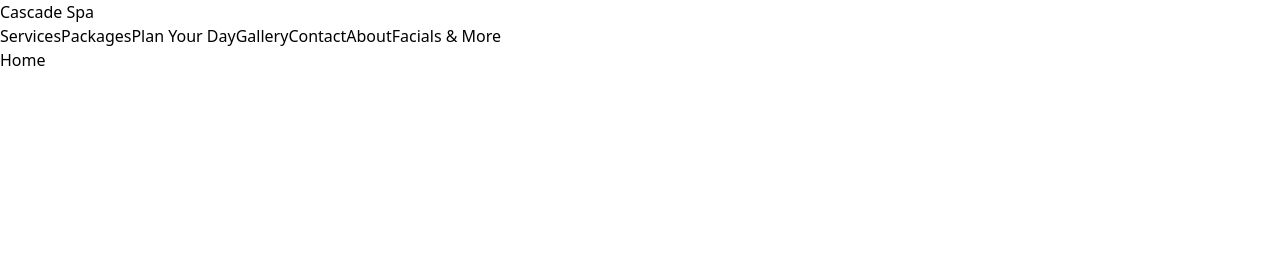
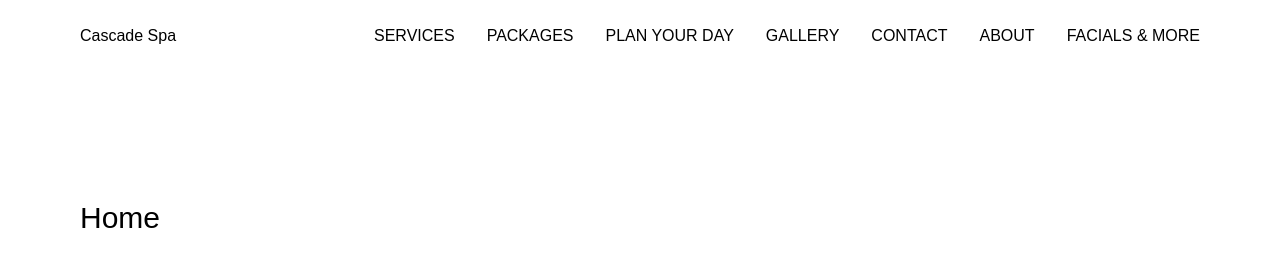
Before and after one commit to yusongsh/Cascade, a Gatsby site: page / in a window 1280 px wide. Built offline with nearby package versions, Linux system fonts and the light colour scheme; Gatsby itself is replaced by a stand-in of ours.

Commit message:
Navbar added

```diff
--- a/src/componets/Layout.js
+++ b/src/components/Layout.js
@@ -1,5 +1,5 @@
 import React from "react";
-import NavBar from "./Navbar.js";
+import NavBar from "./Navbar";
 
 const Layout = ({ children, backgroundColor }) => {
   return (
--- a/src/componets/Navbar.js
+++ b/src/components/Navbar.js
@@ -11,11 +11,11 @@ const Navbar = () => {
   const navItems = [
     { title: "Services", to: "/services" },
     { title: "Packages", to: "/packages" },
-    { title: "Plan Your Day", to: "/plan-your-day" },
+    { title: "Plan Your Day", to: "/planyourday" },
     { title: "Gallery", to: "/gallery" },
     { title: "Contact", to: "/contact" },
     { title: "About", to: "/about" },
-    { title: "Facials & More", to: "/facials-more" },
+    { title: "Facials & More", to: "/facial" },
   ];
 
   return (
@@ -25,7 +25,7 @@ const Navbar = () => {
           Cascade Spa
         </Link>
 
-        <button className="sm:hidden block" onClick={toggleMenu}>
+        <button className="lg:hidden block" onClick={toggleMenu}>
           <svg className="h-6 w-6 fill-current" viewBox="0 0 24 24">
             {!isOpen ? (
               <svg
@@ -66,15 +66,10 @@ const Navbar = () => {
         <div
           className={`${
             isOpen ? "block" : "hidden"
-          } text-lg sm:flex sm:items-center gap-8`}
+          } text-base font-light font-title uppercase lg:flex lg:items-center gap-8`}
         >
           {navItems.map((item) => (
-            <Link
-              key={item.title}
-              to={item.to}
-              className="relative block hover:text-main-grey nav-link"
-              activeClassName="active-link"
-            >
+            <Link key={item.title} to={item.to} className="relative block">
               {item.title}
             </Link>
           ))}
@@ -104,7 +99,7 @@ const Navbar = () => {
             </svg>
           </button>
 
-          <div className="flex flex-col items-center justify-center h-full space-y-4">
+          <div className="flex flex-col items-center justify-center h-full space-y-4 text-base font-light font-title uppercase ">
             {navItems.map((item) => (
               <Link
                 key={item.title}
@@ -115,7 +110,6 @@ const Navbar = () => {
                 {item.title}
               </Link>
             ))}
-            {/* Your existing social icons code */}
           </div>
         </div>
       )}
--- a/src/pages/index.js
+++ b/src/pages/index.js
@@ -1,12 +1,12 @@
 import React from "react";
-import Layout from "../componets/Layout";
+import Layout from "../components/Layout";
 import { Link, graphql } from "gatsby";
 
 const IndexPage = () => {
   return (
     <Layout>
       <div>
-        <h1>Home</h1>
+        <h1 className="text-3xl">Home</h1>
         {/* Use other data properties in a similar manner */}
       </div>
     </Layout>
--- a/src/styles/global.css
+++ b/src/styles/global.css
@@ -1,3 +1,6 @@
 @import 'tailwindcss/base';
 @import 'tailwindcss/components';
 @import 'tailwindcss/utilities';
+
+
+@import url('https://fonts.googleapis.com/css2?family=Cinzel:wght@400;500;600;700&family=Poppins:wght@200;300;400;500;600;700&family=Raleway:wght@300;400;500;600&display=swap');
--- a/tailwind.config.js
+++ b/tailwind.config.js
@@ -5,7 +5,13 @@ module.exports = {
     "./src/components/**/*.{js,jsx,ts,tsx}",
   ],
   theme: {
-    extend: {},
+    extend: {
+      fontFamily: {
+        titleBig: ["Cinzel", "serif"],
+        title: ["Poppins", "sans-serif"],
+        sans: ["Raleway", "sans-serif"],
+      },
+    },
+    plugins: [],
   },
-  plugins: [],
 };
```
